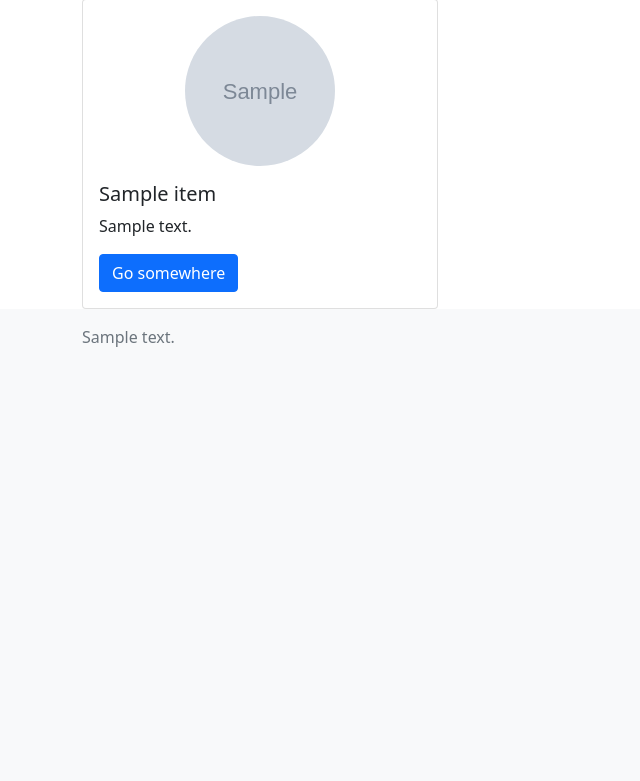
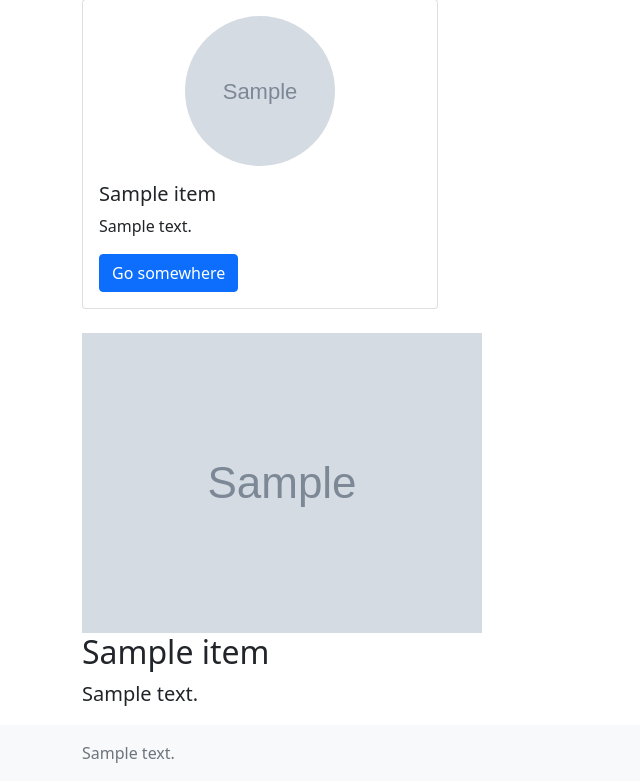
Before and after one commit to golova-m/training_flask_admin_panel, a Flask app: template templates/landing.html in a window 1280 px wide. Shown: the part 681-1462 px from the top of the page, without its empty margins (0-640 px from the left). Before the commit the page ends 1028 px from the top, so only its background shows below. Run offline with Flask 3, Linux system fonts and the light colour scheme; the template is opened without the code that fills it: most values are stand-ins (such as "Sample title", 1, 10 or a date in 2020); grey boxes marked "Sample" are stand-in pictures.

Commit message:
Adding a new type of content to the landing page

```diff
--- a/templates/landing.html
+++ b/templates/landing.html
@@ -108,6 +108,18 @@
     </div>
 </section>
 
+<section id="post" class="container mt-4">
+    <div class="row align-items-center">
+        {% for item in json_data['post'] %}
+        <div class="col-md-6">
+            <img src="{{ item.img }}" class="featurette-image img-fluid" alt="{{ item.altimg }}">
+            <h2 class="featurette-heading">{{ item.title }}</h2>
+            <p class="lead">{{ item.contenttext }}</p>
+        </div>
+        {% endfor %}
+    </div>
+</section>
+
 <!-- Horizontal Card with image  and text right -->
 {% for count in range(1, 10) %}  <!-- Предположим, что у нас не более 10 featurette -->
     {% set feature_key = 'featurette' ~ count %}
```
